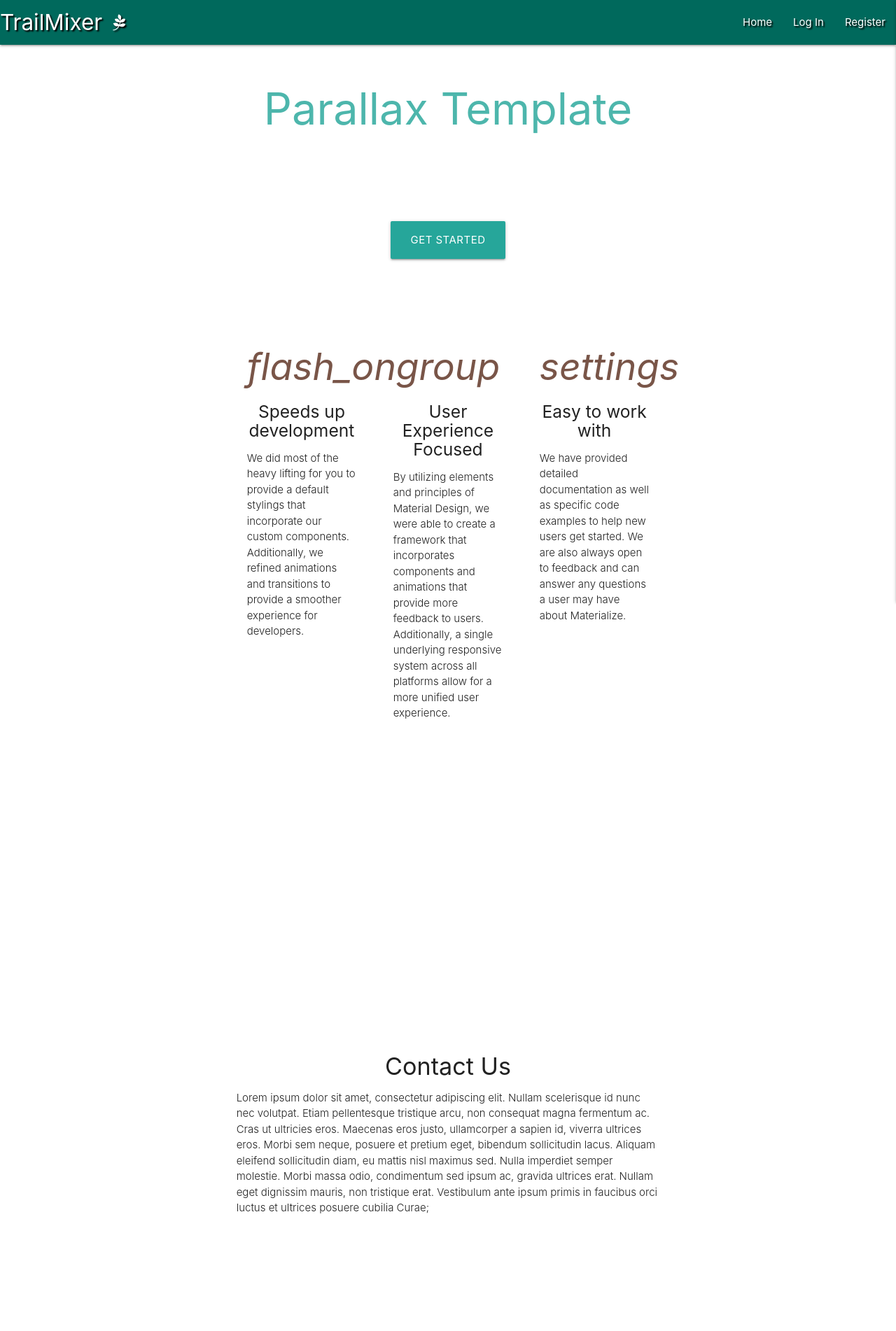
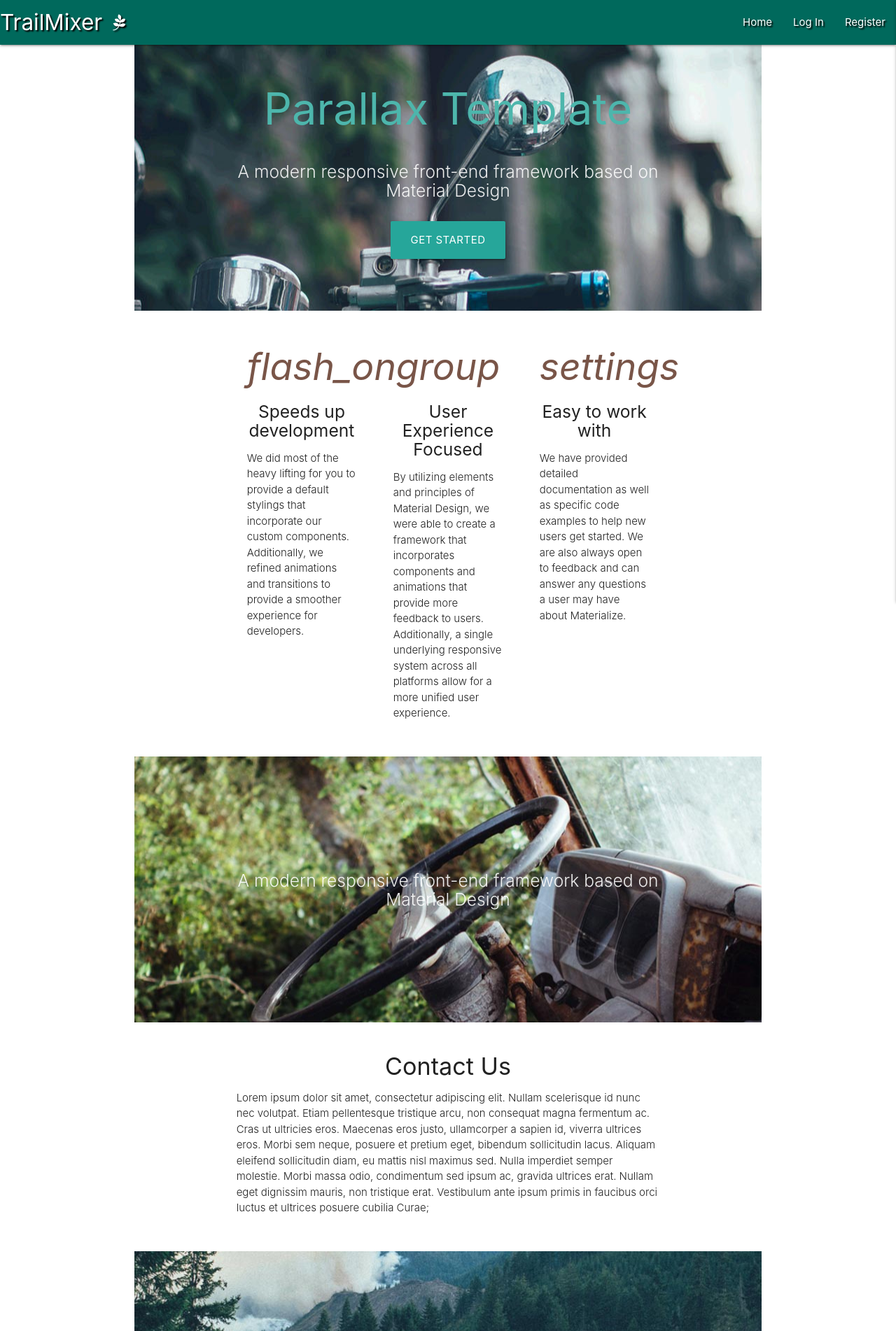
Before and after one commit to nikimacm/trailmixers-project3, a Flask app: page /index in a window 1280 px wide. Shown: the top 1902 px of the page at 70% size. Run offline with Flask 2, Linux system fonts and the light colour scheme; some libraries are stand-ins or nearby versions.

Commit message:
added jquiery function for images on home page

```diff
--- a/static/js/script.js
+++ b/static/js/script.js
@@ -1,4 +1,5 @@
 $(document).ready(function(){
     $('.sidenav').sidenav({edge: "right"});
     $('select').formSelect();
+    $('.parallax').parallax();
   });
--- a/templates/index.html
+++ b/templates/index.html
@@ -10,13 +10,13 @@
               <h5 class="header col s12 light">A modern responsive front-end framework based on Material Design</h5>
             </div>
             <div class="row center">
-              <a href="http://materializecss.com/getting-started.html" id="download-button" class="btn-large waves-effect waves-light teal lighten-1">Get Started</a>
+              <a href="login.html" id="download-button" class="btn-large waves-effect waves-light teal lighten-1">Get Started</a>
             </div>
             <br><br>
 
           </div>
         </div>
-        <div class="parallax"><img src="background1.jpg" alt="Unsplashed background img 1"></div>
+        <div class="parallax"><img src="/static/images/background1.jpg" alt="Unsplashed background img 1"></div>
       </div>
 
 
@@ -65,7 +65,7 @@
             </div>
           </div>
         </div>
-        <div class="parallax"><img src="background2.jpg" alt="Unsplashed background img 2"></div>
+        <div class="parallax"><img src="/static/images/background2.jpg" alt="Unsplashed background img 2"></div>
       </div>
 
       <div class="container">
```
